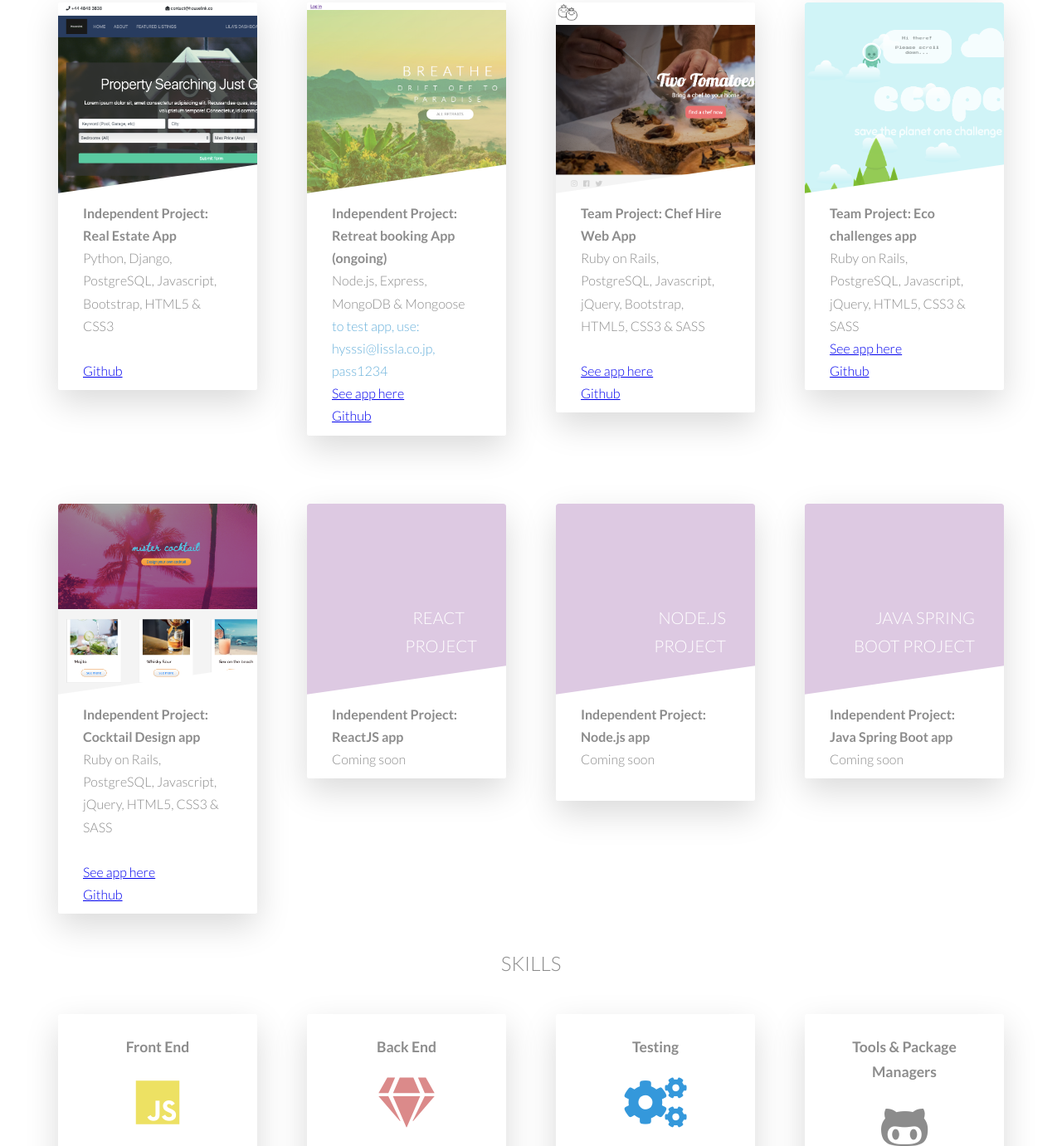
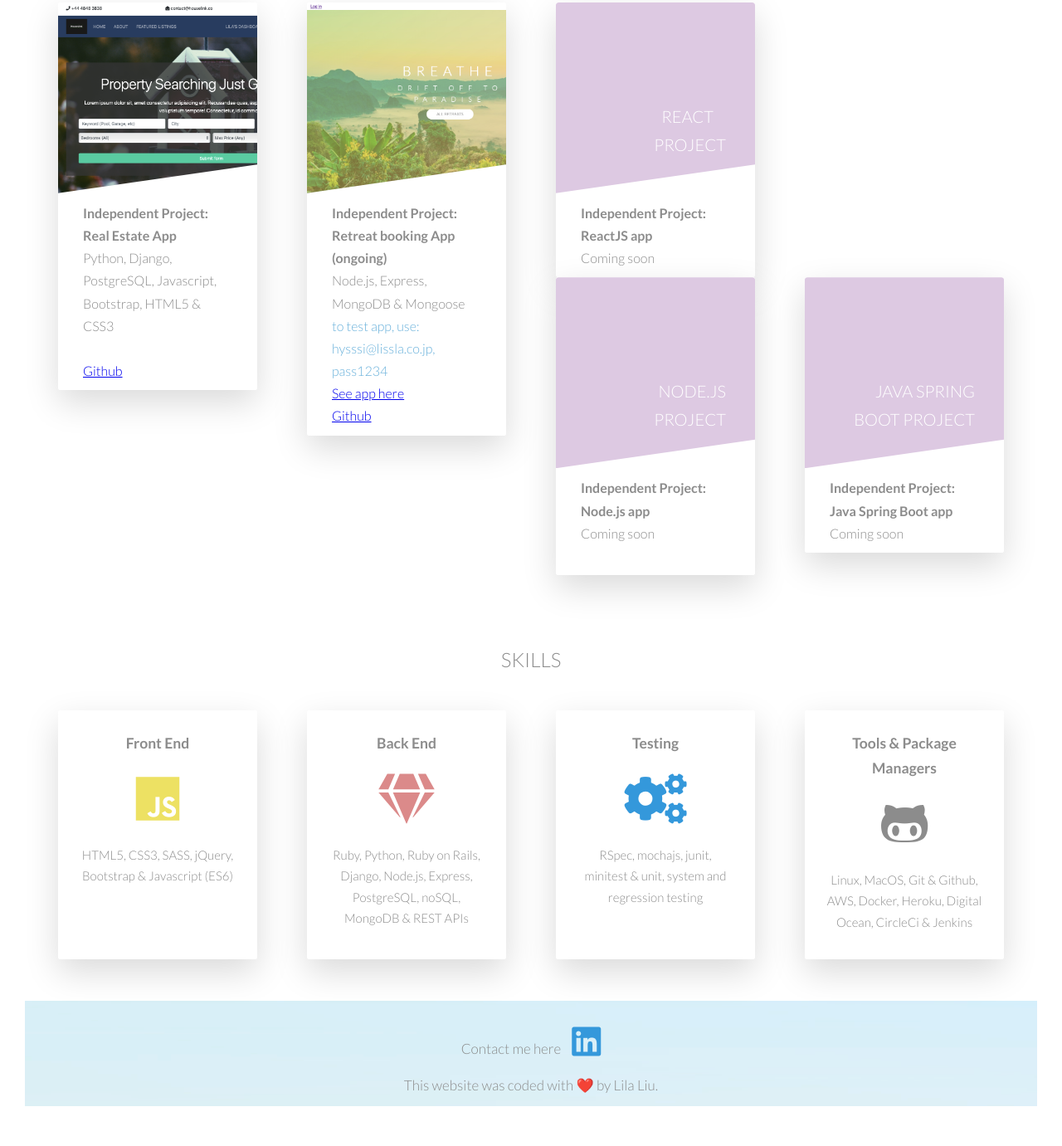
Before and after one commit to greentea-latte/lila-website, a website: page index.html in a window 1280 px wide. Shown: the part 968-2349 px from the top of the page at 83% size. Drawn offline with nearby package versions, Linux system fonts and the light colour scheme.

Commit message:
Update skills and projects

```diff
--- a/index.html
+++ b/index.html
@@ -92,80 +92,6 @@
                         </div>
                     </div>
 
-                        <div class="col-1-of-4">
-                        <div class="card">
-                            <div class="card__side card__side--front">
-                                <div class="card__picture card__picture--3">
-                                    &nbsp;
-                                </div>
-                                <div class="card__details">
-                                  <p><strong>
-                                  Team Project: Chef Hire Web App</strong>
-                                  </p>
-                                  <p>
-                                  Ruby on Rails, PostgreSQL, Javascript, jQuery, Bootstrap, HTML5, CSS3 & SASS
-                                  </p>
-                                  <br>
-                                   <a href="https://two-tomatoes.herokuapp.com/" target="_blank"><p>See app here</p></a>
-                                   <a href="https://github.com/greentea-latte/two-tomatoes" target="_blank"><p>Github</p></a>
-                                </div>
-
-                            </div>
-                            <div class="card__side card__side--back card__side--back-3">
-                            </div>
-                        </div>
-                    </div>
-
-
-                    <div class="col-1-of-4">
-                        <div class="card">
-                            <div class="card__side card__side--front">
-                                <div class="card__picture card__picture--4">
-                                    &nbsp;
-                                </div>
-                                <div class="card__details">
-                                  <p><strong>
-                                  Team Project: Eco challenges app</strong>
-                                  </p>
-                                  <p>
-                                  Ruby on Rails, PostgreSQL, Javascript, jQuery, HTML5, CSS3 & SASS
-                                  </p>
-                                  <a href="https://www.ecopal.dev" target="_blank"><p>See app here</p></a>
-                                   <a href="https://github.com/akellos/ecopal" target="_blank"><p>Github</p></a>
-                                </div>
-                            </div>
-                            <div class="card__side card__side--back card__side--back-4">
-                            </div>
-                        </div>
-                    </div>
-              </section>
-
-                   <section class="section-project-2 js--section-projects" id="section-projects">
-                <div class="row">
-                    <div class="col-1-of-4">
-                       <div class="card">
-                           <div class="card__side card__side--front">
-                                <div class="card__picture card__picture--5">
-                                    &nbsp;
-                                </div>
-                                <div class="card__details">
-                                  <p><strong>
-                                  Independent Project: Cocktail Design app</strong>
-                                  </p>
-                                  <p>
-                                   Ruby on Rails, PostgreSQL, Javascript, jQuery, HTML5, CSS3 & SASS</p>
-                                   <br>
-                                   <a href="https://mister-cocktai-lila.herokuapp.com/cocktails" target="_blank"><p>See app here</p></a>
-                                   <a href="https://github.com/greentea-latte/rails-mister-cocktail" target="_blank"><p>Github</p></a>
-                                </div>
-                           </div>
-                           <div class="card__side card__side--back card__side--back-1">    <h4 class="card__heading">
-                                    <span class="card__heading-span card__heading-span--2">Independent project</span>
-                                </h4>
-                            </div>
-                       </div>
-                    </div>
-
 
                     <div class="col-1-of-4">
                         <div class="card">
@@ -256,7 +182,7 @@
                             <i class="fab fa-js"></i>
                           </div>
                             <p class="skill-box__text">
-                                ReactJS, HTML5, CSS3, SASS, jQuery, Bootstrap, Javascript (ES6) & Android Studio
+                                HTML5, CSS3, SASS, jQuery, Bootstrap & Javascript (ES6)
                             </p>
                         </div>
                     </div>
@@ -268,7 +194,7 @@
                               <i class="fas fa-gem"></i>
                             </div>
                             <p class="skill-box__text">
-                                Python, Java, Django, Ruby on Rails, Node.js, Express, PostgreSQL, noSQL, MongoDB, REST APIs & Android development
+                                Ruby, Python, Ruby on Rails, Django, Node.js, Express, PostgreSQL, noSQL, MongoDB & REST APIs
                             </p>
                         </div>
                     </div>
@@ -280,7 +206,7 @@
                               <i class="fas fa-cogs"></i>
                             </div>
                              <p class="skill-box__text">
-                                RSpec, mochajs, junit, minitest & general unit, system and regression testing
+                                RSpec, mochajs, junit, minitest & unit, system and regression testing
                             </p>
                         </div>
                     </div>
@@ -292,7 +218,7 @@
                               <i class="fab fa-github-alt"></i>
                             </div>
                             <p class="skill-box__text">
-                                Linux, MacOS, Git & Github, AWS, Docker, Heroku, Digital Ocean, MQTT, Arduino & Raspberry PI
+                                Linux, MacOS, Git & Github, AWS, Docker, Heroku, Digital Ocean, CircleCi & Jenkins
                             </p>
                         </div>
                     </div>
```
